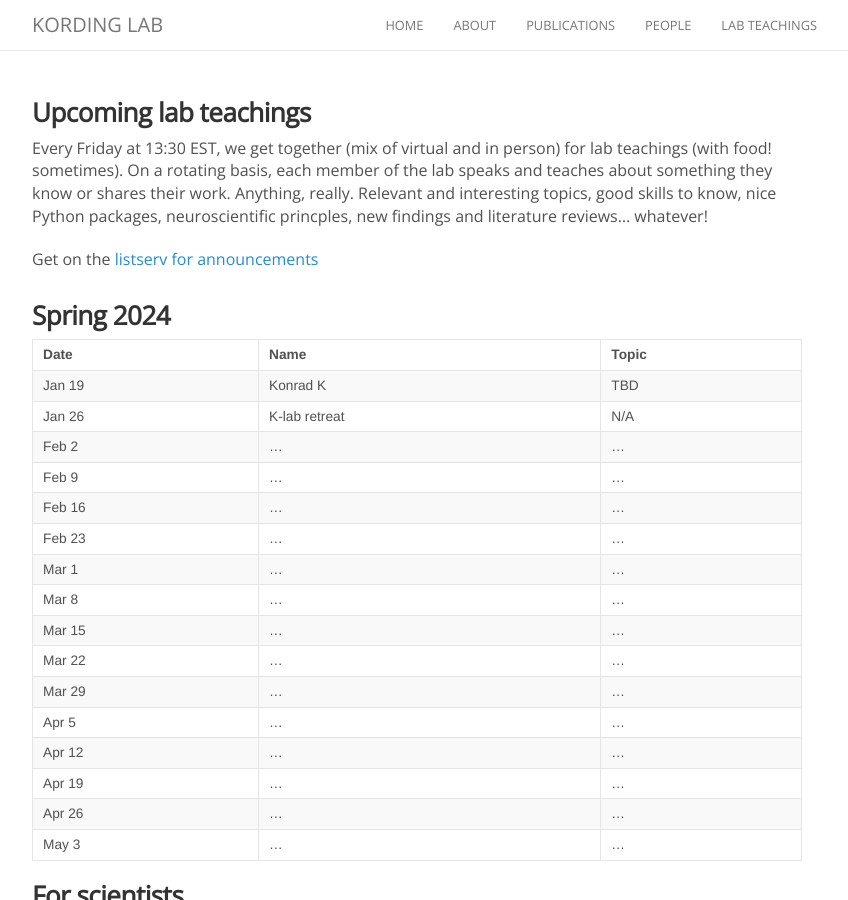
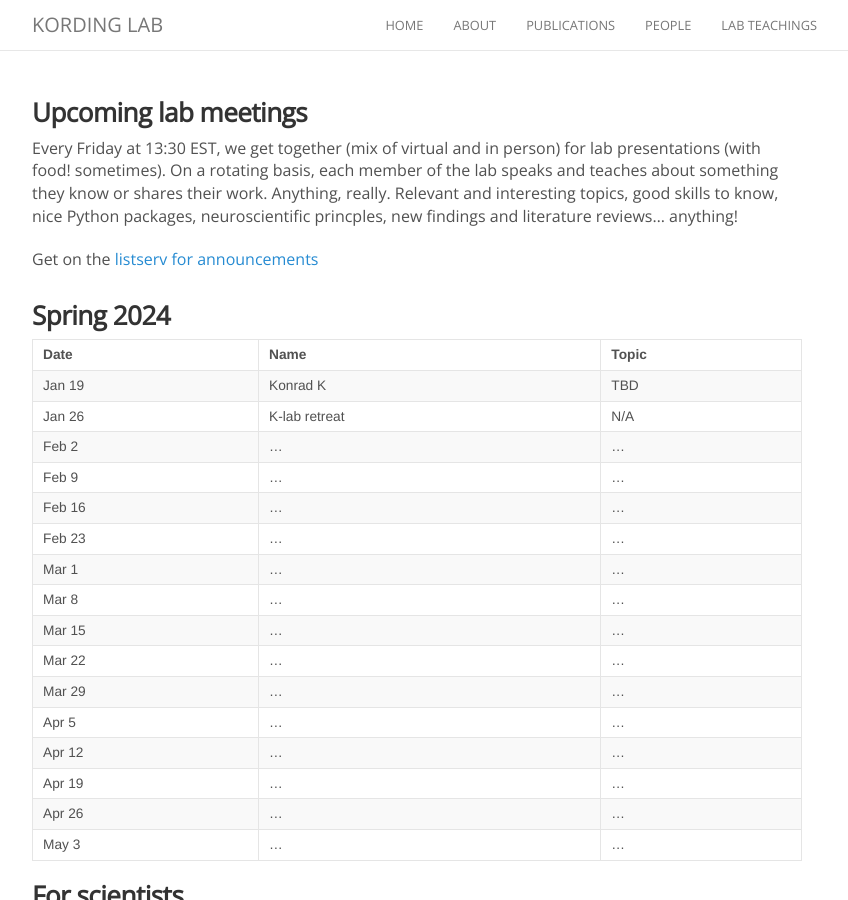
Before and after one commit to KordingLab/KordingLab.github.io, a Jekyll site: the page built from presentations.md, in a window 1280 px wide and 900 px high. Shown: the whole window, without its empty margins (223-1071 px from the left). Built offline with Jekyll 4.4.1, drawn with Linux system fonts in a browser that asks for light colours; nearby versions of some CDN libraries; comment, search, counter and statistics services are not loaded.

Commit message:
Update presentations.md

```diff
--- a/presentations.md
+++ b/presentations.md
@@ -3,12 +3,12 @@ title: Reference
 permalink: /presentations/
 ---
 
-### Upcoming lab teachings
+### Upcoming lab meetings
 
-Every Friday at 13:30 EST, we get together (mix of virtual and in person) for lab teachings (with food! sometimes).
+Every Friday at 13:30 EST, we get together (mix of virtual and in person) for lab presentations (with food! sometimes).
 On a rotating basis, each member of the lab speaks and teaches about something they know or shares their work.
 Anything, really. Relevant and interesting topics, good skills to know, nice Python packages,
-neuroscientific princples, new findings and literature reviews... whatever!
+neuroscientific princples, new findings and literature reviews... anything!
 
 Get on the [listserv for announcements](https://groups.google.com/forum/#!forum/kording-lab-teachings)
 
```
